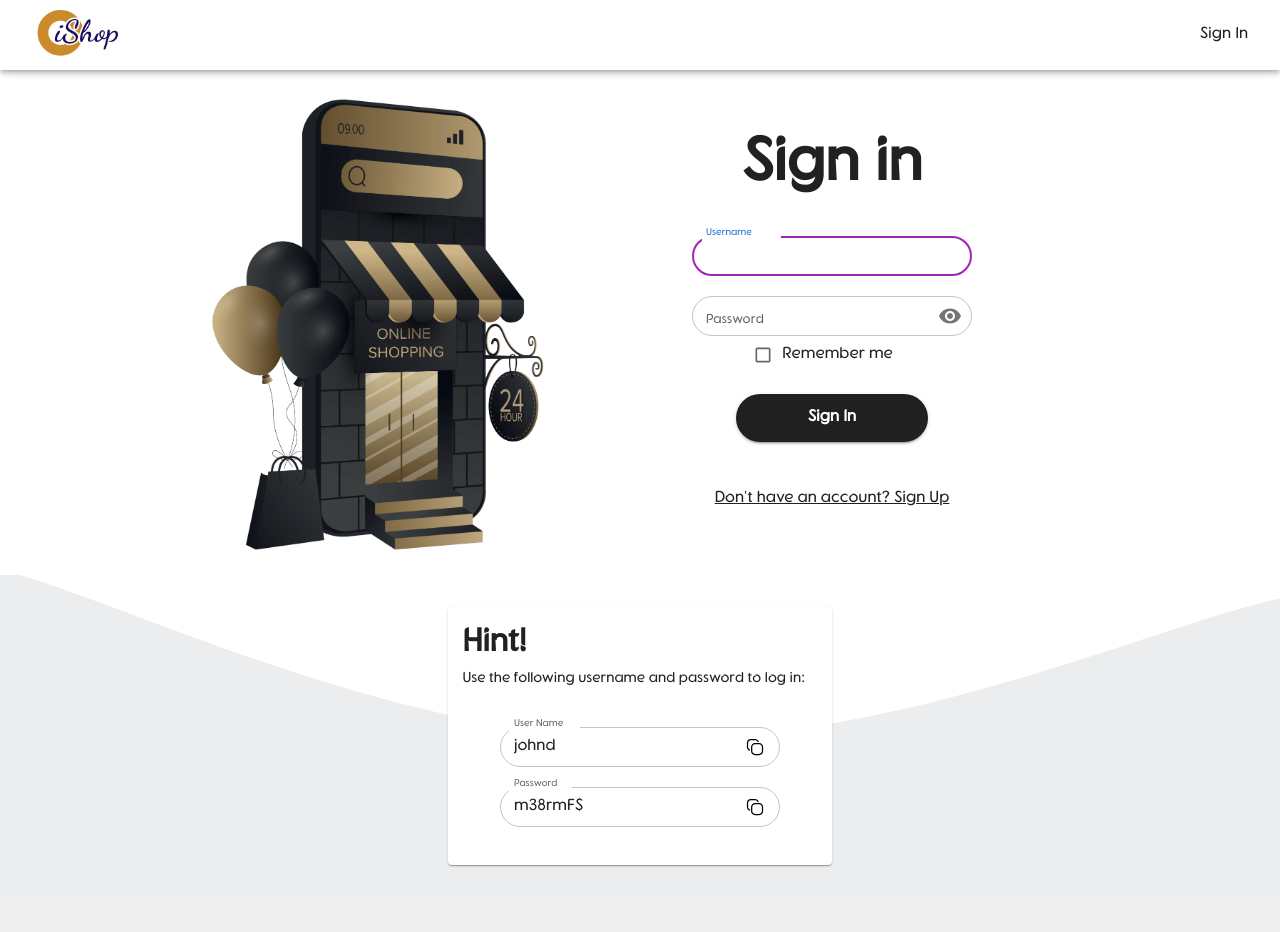
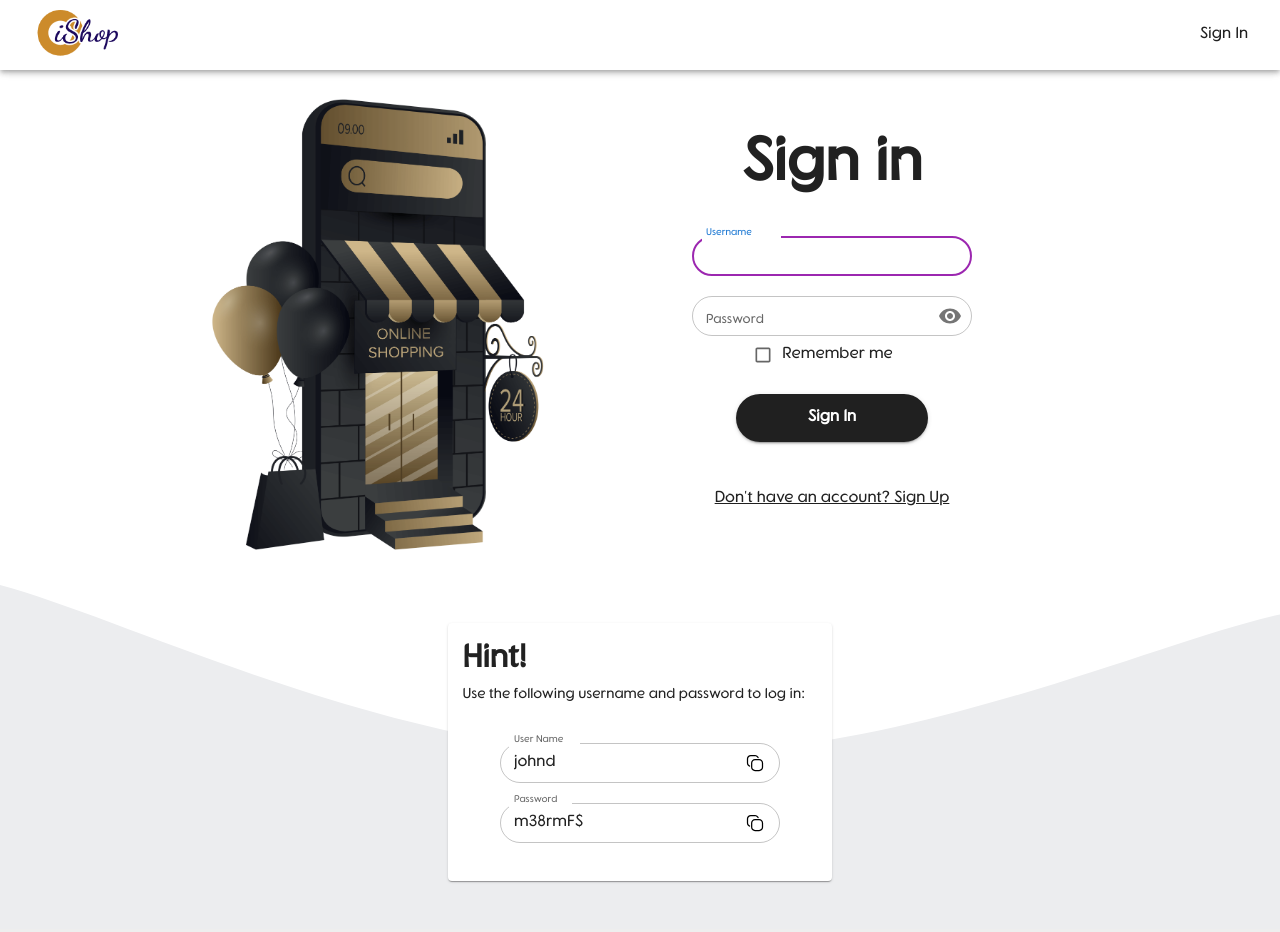
Before and after one commit to ali-fadaei23/iShop, a React (Create React App) app: page /iShop/login in a window 1280 px wide. Shown: the top 932 px of the page. Built offline with nearby package versions, Linux system fonts and the light colour scheme; no server answers.

Commit message:
Fix bg hint login

```diff
--- a/src/components/copy-to-clipboard/CopyToClipboard.jsx
+++ b/src/components/copy-to-clipboard/CopyToClipboard.jsx
@@ -39,7 +39,7 @@ const CopyToClipboard = () => {
           display: "flex",
           flexDirection: "column",
           alignItems: "center",
-          margin: "2rem",
+          margin: "3rem",
           padding: "0.9rem",
         }}
       >
```
